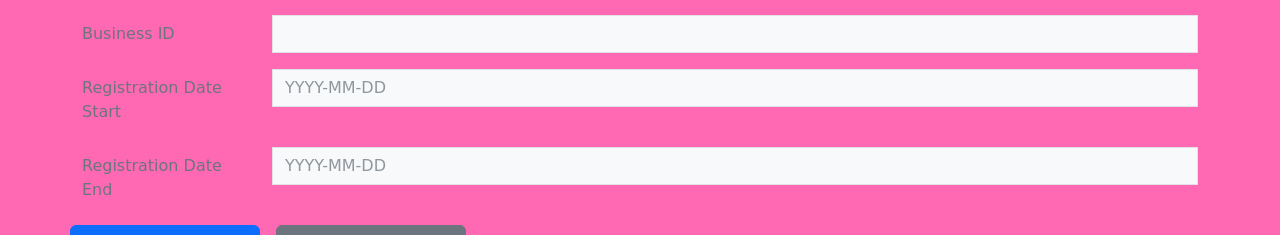
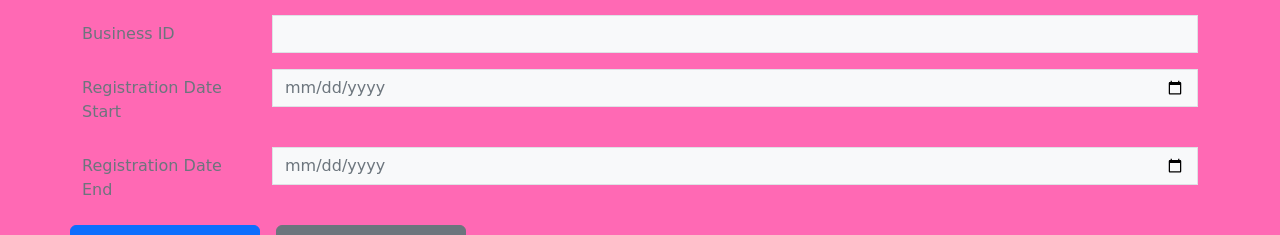
Before and after one commit to lkduerig/mimimoo-prh-search, a React (Vite) app: page / in a window 1280 px wide. Shown: the part 308-543 px from the top of the page. Built offline with nearby package versions, Linux system fonts and the light colour scheme.

Commit message:
Adding some validation

```diff
--- a/src/App.tsx
+++ b/src/App.tsx
@@ -98,8 +98,7 @@ const App: React.FC = () => {
       )}
 
       {/* Loading spinner */}
-      {/* I did this on purpose. */}
-      {loading && <div className="spinner-border" role="status"><span className="rowx visually-hiddenx">Loading...</span></div>}
+      {loading && <div className="spinner-border" role="status"><span className="visually-hiddenx">I did this on purpose...</span></div>}
     </div>
   );
 };
--- a/src/components/SearchForm.tsx
+++ b/src/components/SearchForm.tsx
@@ -3,6 +3,12 @@ import React, { useState } from "react";
 interface SearchFormProps {
   onSearch: (params: Record<string, string>) => void;
 }
+// interface FormErrors {
+//   location?: string;
+//   businessId?: string;
+//   registrationDateStart?: string;
+//   registrationDateEnd?: string;
+// }
 
 const SearchForm: React.FC<SearchFormProps> = ({ onSearch }) => {
   // Using a single state object for all form fields.
@@ -12,6 +18,19 @@ const SearchForm: React.FC<SearchFormProps> = ({ onSearch }) => {
     registrationDateStart: "",
     registrationDateEnd: "",
   });
+
+  // const [errors, setErrors] = useState({
+  //   location: "",
+  //   businessId: "",
+  //   registrationDateStart: "",
+  //   registrationDateEnd: "",
+  // });
+
+  // Helper function to validate date format (YYYY-MM-DD)
+  // const validateDate = (date: string) => {
+  //   const regex = /^\d{4}-\d{2}-\d{2}$/;
+  //   return regex.test(date);
+  // };
 
   // Generic handleChange for any form input.
   const handleChange = (e: React.ChangeEvent<HTMLInputElement>) => {
@@ -25,6 +44,24 @@ const SearchForm: React.FC<SearchFormProps> = ({ onSearch }) => {
   // Handle form submission.
   const handleSubmit = (e: React.FormEvent) => {
     e.preventDefault();
+
+
+    // Validate form data
+    // const newErrors: FormErrors = {};
+
+    // Validate date fields
+    // if (formData.registrationDateStart && !validateDate(formData.registrationDateStart)) {
+    //   newErrors.registrationDateStart = "Invalid date format. Use YYYY-MM-DD.";
+    // }
+    // if (formData.registrationDateEnd && !validateDate(formData.registrationDateEnd)) {
+    //   newErrors.registrationDateEnd = "Invalid date format. Use YYYY-MM-DD.";
+    // }
+
+    // If errors exist, update the errors state and don't proceed with the search.
+    // if (Object.keys(newErrors).length > 0) {
+    //   setErrors(newErrors);
+    //   return;
+    // }
 
     // Remove empty fields from search parameters.
     const filteredParams = Object.fromEntries(
@@ -47,6 +84,8 @@ const SearchForm: React.FC<SearchFormProps> = ({ onSearch }) => {
 
   return (
     <form onSubmit={handleSubmit}>
+
+      {/* Location field */}
       <div className="row mb-3">
         <label htmlFor="location" className="col-sm-2 col-form-label">Location</label>
         <div className="col-sm-10">
@@ -60,6 +99,9 @@ const SearchForm: React.FC<SearchFormProps> = ({ onSearch }) => {
           />
         </div>
       </div>
+      {/* {errors.location && <div className="text-danger">{errors.location}</div>} */}
+
+      {/* Business ID field */}
       <div className="row mb-3">
         <label htmlFor="businessId" className="col-sm-2 col-form-label">Business ID</label>
         <div className="col-sm-10">
@@ -73,32 +115,38 @@ const SearchForm: React.FC<SearchFormProps> = ({ onSearch }) => {
           />
         </div>
       </div>
+      {/* {errors.businessId && <div className="text-danger">{errors.businessId}</div>} */}
+
+      {/* Date fields */}
       <div className="row mb-3">
         <label htmlFor="registrationDateStart" className="col-sm-2 col-form-label">Registration Date Start</label>
         <div className="col-sm-10">
           <input
-            type="text"
+            type="date"
             name="registrationDateStart"
             value={formData.registrationDateStart}
             onChange={handleChange}
-            placeholder="YYYY-MM-DD"
+            // placeholder="YYYY-MM-DD"
             className="form-control"
           />
         </div>
       </div>
+
       <div className="row mb-3">
         <label htmlFor="registrationDateEnd" className="col-sm-2 col-form-label">Registration Date End</label>
         <div className="col-sm-10">
           <input
-            type="text"
+            type="date"
             name="registrationDateEnd"
             value={formData.registrationDateEnd}
             onChange={handleChange}
-            placeholder="YYYY-MM-DD"
+            // placeholder="YYYY-MM-DD"
             className="form-control"
           />
         </div>
       </div>
+
+      {/* Submit and Clear buttons */}
       <div className="row mb-3 gap-3">
         <button type="submit" className="btn btn-primary col-sm-2">Search</button>
         <button type="button" className="btn btn-secondary col-sm-2" onClick={handleClear}>
--- a/src/scss/styles.scss
+++ b/src/scss/styles.scss
@@ -63,6 +63,7 @@ $spacer: 1rem;
     //   $table-bg: $gray-100,
     $table-color: $gray-700,
     $pagination-bg: $gray-100,
+    $spinner-animation-speed: 2s,
 );
 
 h1,
@@ -70,6 +71,11 @@ h1,
     color: $gray-300;
 }
 
+.spinner-border {
+    span {
+        white-space: nowrap;
+    }
+}
 .page-item {
     .page-link {
         color: $gray-700;
```
